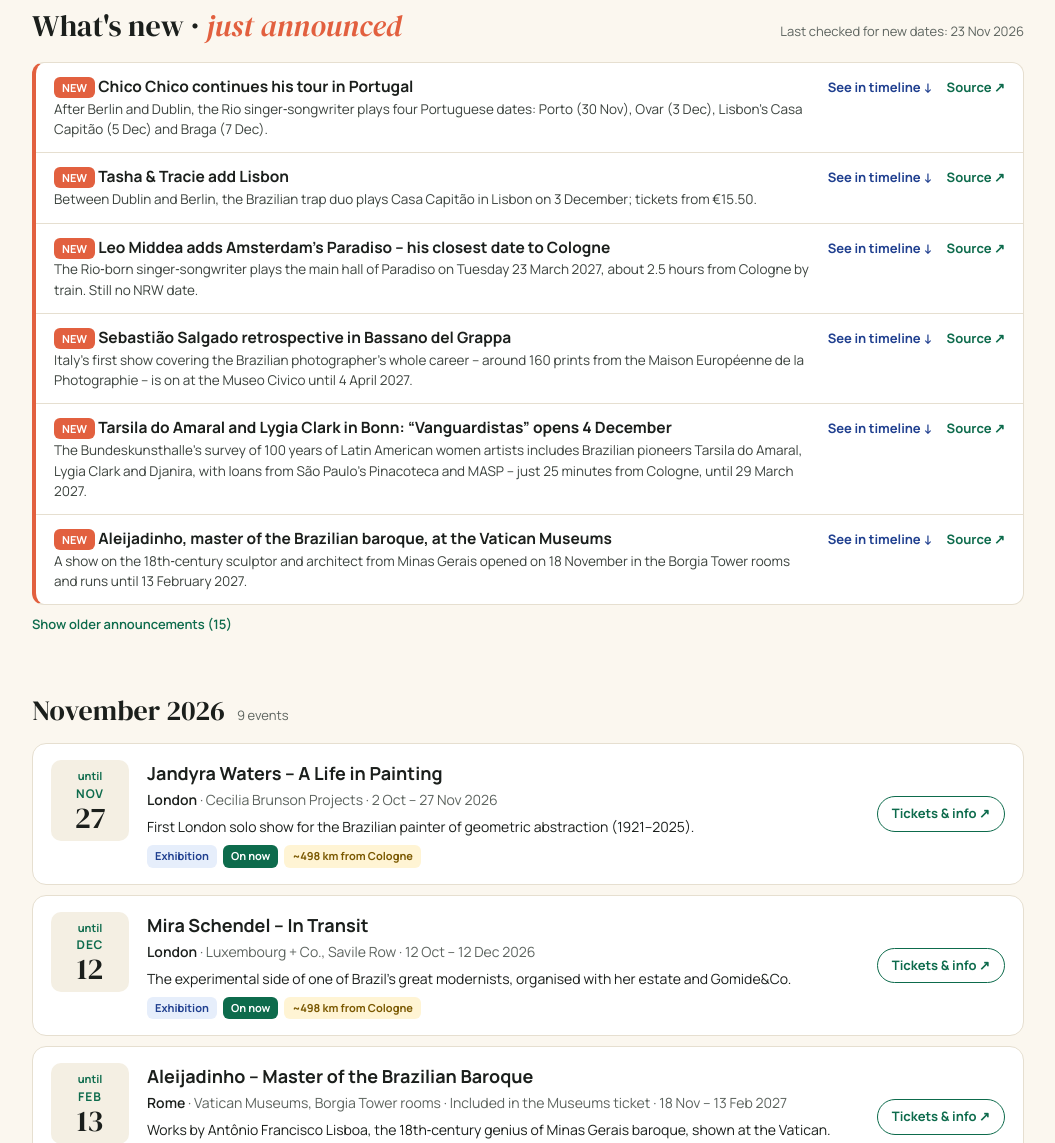
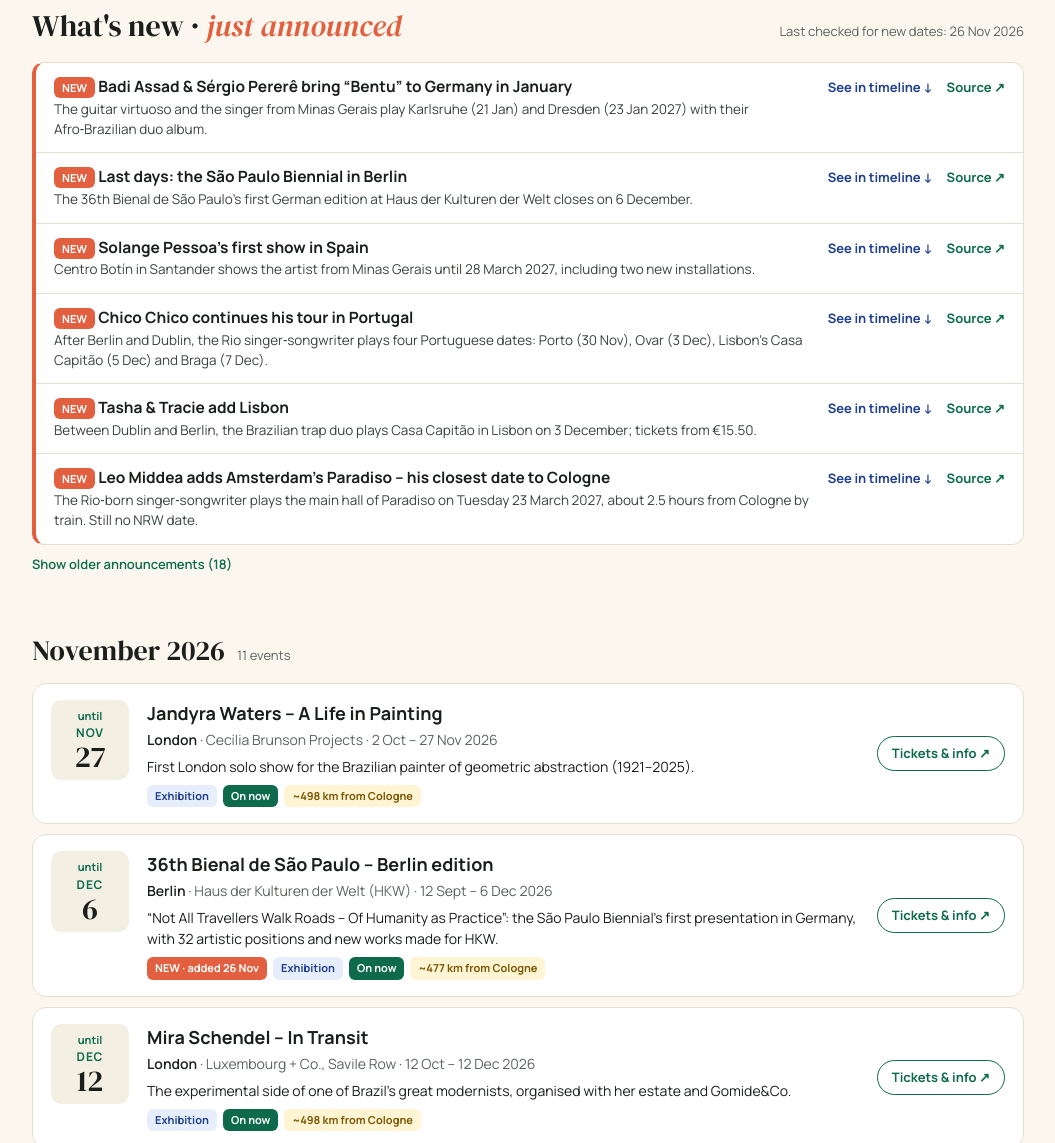
Before and after one commit to camilamartinsd/brasil-ao-vivo, a plain HTML site: page index.html in a window 1280 px wide. Shown: the part 530-1673 px from the top of the page, without its empty margins (112-1167 px from the left). Drawn offline with Linux system fonts and the light colour scheme.

Commit message:
Update 2026-11-26: 4 new events and exhibitions
- Badi Assad & Sérgio Pererê – Bentu: Karlsruhe 21 Jan, Dresden 23 Jan 2027
- 36th Bienal de São Paulo, Berlin edition at HKW (until 6 Dec 2026)
- Solange Pessoa – Of Day or Night, Centro Botín Santander (until 28 Mar 2027)

Co-Authored-By: Claude Opus 5.5 <noreply@anthropic.com>
Claude-Session: https://claude.ai/code/session_01XsGp8RHNpDj8dxtbcLjFtd

```diff
--- a/index.html
+++ b/index.html
@@ -246,9 +246,10 @@ const C={ // city coordinates [lat,lon]
   "Lisbon":[38.72,-9.14],"Porto":[41.15,-8.61],"Barcelona":[41.39,2.17],"Rome":[41.90,12.50],
   "Hannover":[52.37,9.73],"Freiburg":[47.99,7.85],"Mannheim":[49.49,8.47],"Bottrop":[51.52,6.92],
   "Venice":[45.44,12.33],"Sindelfingen":[48.71,9.00],"Nürnberg":[49.45,11.08],"Rotterdam":[51.92,4.48],
-  "Bonn":[50.71,7.10],"Bassano del Grappa":[45.77,11.73],"Ovar":[40.86,-8.63],"Braga":[41.55,-8.42]
+  "Bonn":[50.71,7.10],"Bassano del Grappa":[45.77,11.73],"Ovar":[40.86,-8.63],"Braga":[41.55,-8.42],
+  "Karlsruhe":[49.01,8.40],"Dresden":[51.05,13.74],"Santander":[43.46,-3.81]
 };
-const DE=new Set(["Köln","Kempen","Bergkamen","Berlin","Hamburg","Frankfurt","München","Hannover","Freiburg","Mannheim","Bottrop","Sindelfingen","Nürnberg","Bonn"]);
+const DE=new Set(["Köln","Kempen","Bergkamen","Berlin","Hamburg","Frankfurt","München","Hannover","Freiburg","Mannheim","Bottrop","Sindelfingen","Nürnberg","Bonn","Karlsruhe","Dresden"]);
 // Optional translated city names (key = city as used in EVENTS)
 const CITY_NAMES={
   "Köln":{en:"Cologne",pt:"Colônia"},"Berlin":{pt:"Berlim"},"Hamburg":{pt:"Hamburgo"},"München":{en:"Munich",pt:"Munique"},
@@ -271,9 +272,21 @@ const CITY_NAMES={
    - NEWS: fields date (YYYY-MM-DD announced/added), headline, text, url,
      refs: ["YYYY-MM-DD|City", ...] linking to events in the timeline. Sorted newest first in code.
 */
-const META={launch:"2026-11-18",lastChecked:"2026-11-23"};
+const META={launch:"2026-11-18",lastChecked:"2026-11-26"};
 
 const NEWS=[
+ {date:"2026-11-26",
+  headline:{en:"Badi Assad & Sérgio Pererê bring “Bentu” to Germany in January",pt:"Badi Assad e Sérgio Pererê trazem “Bentu” à Alemanha em janeiro",de:"Badi Assad & Sérgio Pererê bringen „Bentu“ im Januar nach Deutschland"},
+  text:{en:"The guitar virtuoso and the singer from Minas Gerais play Karlsruhe (21 Jan) and Dresden (23 Jan 2027) with their Afro‑Brazilian duo album.",pt:"A virtuose do violão e o cantor mineiro tocam em Karlsruhe (21/1) e Dresden (23/1/2027) com o álbum afro‑brasileiro do duo.",de:"Die Gitarrenvirtuosin und der Sänger aus Minas Gerais spielen ihr afrobrasilianisches Duo‑Album in Karlsruhe (21. Jan.) und Dresden (23. Jan. 2027)."},
+  url:"https://xkale.karlsruhe.de/db/termine/musik/bentu",refs:["2027-01-21|Karlsruhe","2027-01-23|Dresden"]},
+ {date:"2026-11-26",
+  headline:{en:"Last days: the São Paulo Biennial in Berlin",pt:"Últimos dias: a Bienal de São Paulo em Berlim",de:"Letzte Tage: die São‑Paulo‑Biennale in Berlin"},
+  text:{en:"The 36th Bienal de São Paulo's first German edition at Haus der Kulturen der Welt closes on 6 December.",pt:"A primeira edição alemã da 36ª Bienal de São Paulo, na Haus der Kulturen der Welt, termina em 6 de dezembro.",de:"Die erste deutsche Ausgabe der 36. Bienal de São Paulo im Haus der Kulturen der Welt endet am 6. Dezember."},
+  url:"https://artincontext.org/36th-bienal-sao-paulo-berlin-edition/",refs:["2026-09-12|Berlin"]},
+ {date:"2026-11-26",
+  headline:{en:"Solange Pessoa's first show in Spain",pt:"A primeira exposição de Solange Pessoa na Espanha",de:"Solange Pessoas erste Ausstellung in Spanien"},
+  text:{en:"Centro Botín in Santander shows the artist from Minas Gerais until 28 March 2027, including two new installations.",pt:"O Centro Botín, em Santander, apresenta a artista mineira até 28 de março de 2027, com duas instalações inéditas.",de:"Das Centro Botín in Santander zeigt die Künstlerin aus Minas Gerais bis 28. März 2027, darunter zwei neue Installationen."},
+  url:"https://www.centrobotin.org/en/exposicion/solange-pessoa/",refs:["2026-10-10|Santander"]},
  {date:"2026-11-23",
   headline:{en:"Chico Chico continues his tour in Portugal",pt:"Chico Chico segue a turnê por Portugal",de:"Chico Chico setzt seine Tour in Portugal fort"},
   text:{en:"After Berlin and Dublin, the Rio singer‑songwriter plays four Portuguese dates: Porto (30 Nov), Ovar (3 Dec), Lisbon's Casa Capitão (5 Dec) and Braga (7 Dec).",pt:"Depois de Berlim e Dublin, o cantor e compositor carioca faz quatro shows em Portugal: Porto (30/11), Ovar (3/12), Casa Capitão em Lisboa (5/12) e Braga (7/12).",de:"Nach Berlin und Dublin spielt der Singer‑Songwriter aus Rio vier Termine in Portugal: Porto (30. Nov.), Ovar (3. Dez.), Casa Capitão in Lissabon (5. Dez.) und Braga (7. Dez.)."},
@@ -539,6 +552,18 @@ const EVENTS=[
  {d:"2026-12-07",title:"Chico Chico",city:"Braga",venue:"Espaço Vita",type:"Concert",added:"2026-11-23",
   desc:{en:"Final date of the Portugal tour.",pt:"Última data da turnê em Portugal.",de:"Letzter Termin der Portugal‑Tour."},
   url:"https://dnbrasil.dn.pt/primeira-turn-europeia-de-chico-chico-ter-quatro-shows-em-portugal"},
+ {d:"2027-01-21",t:"20:00",title:"Badi Assad & Sérgio Pererê – Bentu",city:"Karlsruhe",venue:"Kulturzentrum Tollhaus",type:"Concert",added:"2026-11-26",
+  desc:{en:"Guitar virtuoso Badi Assad and singer‑multi‑instrumentalist Sérgio Pererê – Afro‑Brazilian songs rooted in the Reinado tradition of Minas Gerais.",pt:"A virtuose do violão Badi Assad e o cantor e multi‑instrumentista Sérgio Pererê – canções afro‑brasileiras enraizadas no Reinado mineiro.",de:"Gitarrenvirtuosin Badi Assad und Sänger und Multiinstrumentalist Sérgio Pererê – afrobrasilianische Lieder aus der Reinado‑Tradition von Minas Gerais."},
+  url:"https://xkale.karlsruhe.de/db/termine/musik/bentu"},
+ {d:"2027-01-23",t:"20:00",title:"Badi Assad & Sérgio Pererê – Bentu",city:"Dresden",venue:"Jazzclub Tonne",type:"Concert",added:"2026-11-26",
+  desc:{en:"The Brazilian duo's album “Bentu” live – guitar, voice and body percussion.",pt:"O álbum “Bentu” do duo brasileiro ao vivo – violão, voz e percussão corporal.",de:"Das Album „Bentu“ des brasilianischen Duos live – Gitarre, Stimme und Body‑Percussion."},
+  url:"https://www.mvp.de/dresden/veranstaltungen/badi-assad-sergio-perere-bentu-bra-jazzclub-tonne-dresden/"},
+ {d:"2026-09-12",until:"2026-12-06",title:{en:"36th Bienal de São Paulo – Berlin edition",pt:"36ª Bienal de São Paulo – edição de Berlim",de:"36. Bienal de São Paulo – Berliner Ausgabe"},city:"Berlin",venue:"Haus der Kulturen der Welt (HKW)",type:"Exhibition",added:"2026-11-26",
+  desc:{en:"“Not All Travellers Walk Roads – Of Humanity as Practice”: the São Paulo Biennial's first presentation in Germany, with 32 artistic positions and new works made for HKW.",pt:"“Nem todo viandante anda estradas – Da humanidade como prática”: a primeira apresentação da Bienal de São Paulo na Alemanha, com 32 posições artísticas e obras novas para a HKW.",de:"„Not All Travellers Walk Roads – Of Humanity as Practice“: die erste Präsentation der São‑Paulo‑Biennale in Deutschland, mit 32 künstlerischen Positionen und neuen Arbeiten für das HKW."},
+  url:"https://artincontext.org/36th-bienal-sao-paulo-berlin-edition/"},
+ {d:"2026-10-10",until:"2027-03-28",title:"Solange Pessoa – Of Day or Night",city:"Santander",venue:"Centro Botín",type:"Exhibition",added:"2026-11-26",price:"€9",
+  desc:{en:"First exhibition in Spain of the artist from Minas Gerais – organic and mineral materials, works from the 1990s to today and two new installations.",pt:"Primeira exposição na Espanha da artista mineira – materiais orgânicos e minerais, obras dos anos 1990 até hoje e duas novas instalações.",de:"Erste Ausstellung der Künstlerin aus Minas Gerais in Spanien – organische und mineralische Materialien, Werke von den 1990ern bis heute und zwei neue Installationen."},
+  url:"https://www.centrobotin.org/en/exposicion/solange-pessoa/"},
 ];
 /* ====================== DATA-END ====================== */
 
```
